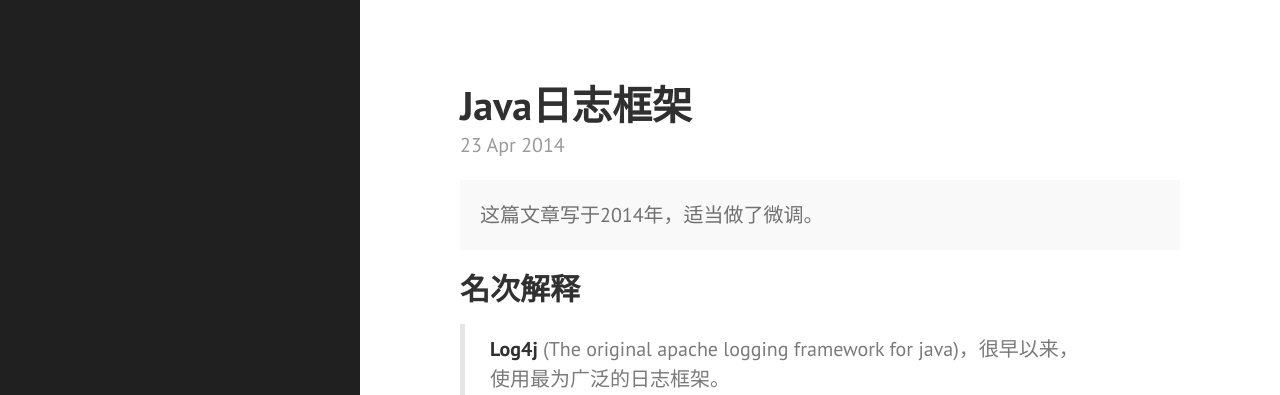
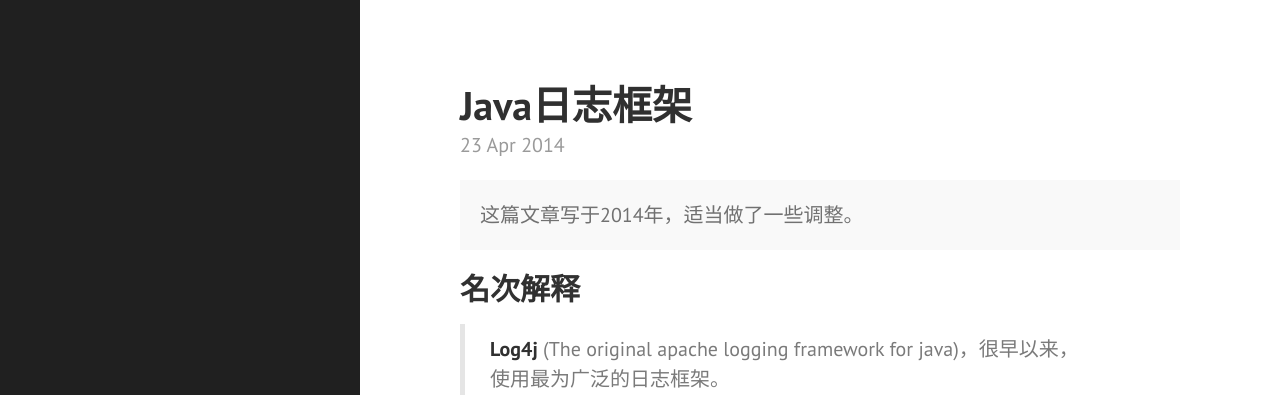
Before and after one commit to vancefantasy/vancefantasy.github.io, a Jekyll site: the page built from _posts/2014-04-23-java-logging-framework.md, in a window 1280 px wide and 900 px high. Shown: the top 395 px of the window. Built offline with Jekyll 4.4.1, drawn with Linux system fonts in a browser that asks for light colours; Markdown is read by kramdown in place of the engine named in the settings.

Commit message:
格式调整

```diff
--- a/_posts/2014-04-23-java-logging-framework.md
+++ b/_posts/2014-04-23-java-logging-framework.md
@@ -4,7 +4,7 @@ title: Java日志框架
 ---
 
 <div class="message">
-  这篇文章写于2014年，适当做了微调。
+  这篇文章写于2014年，适当做了一些调整。
 </div>
 
 ## 名次解释
```
